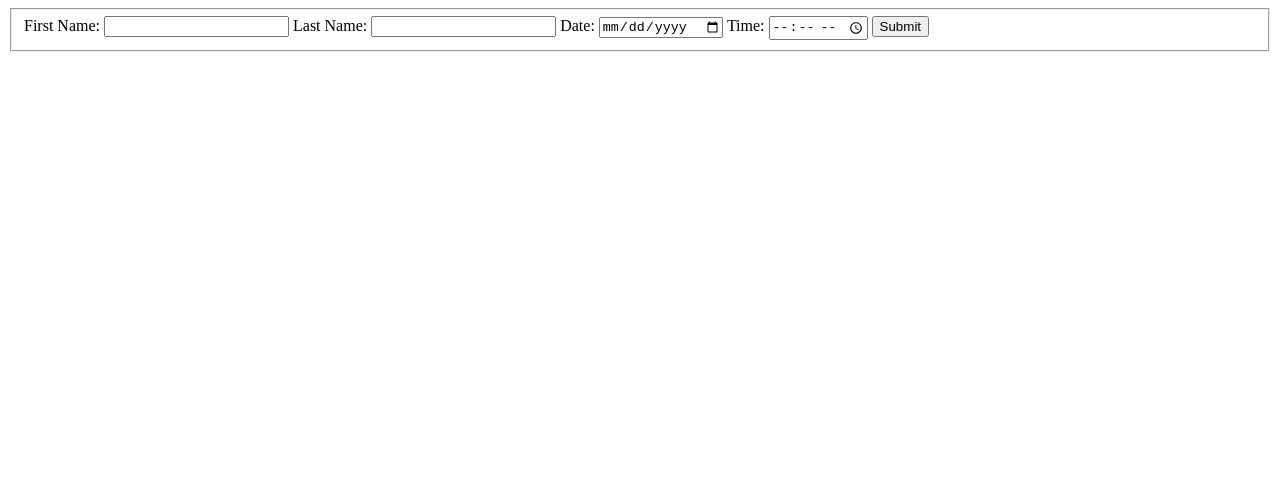
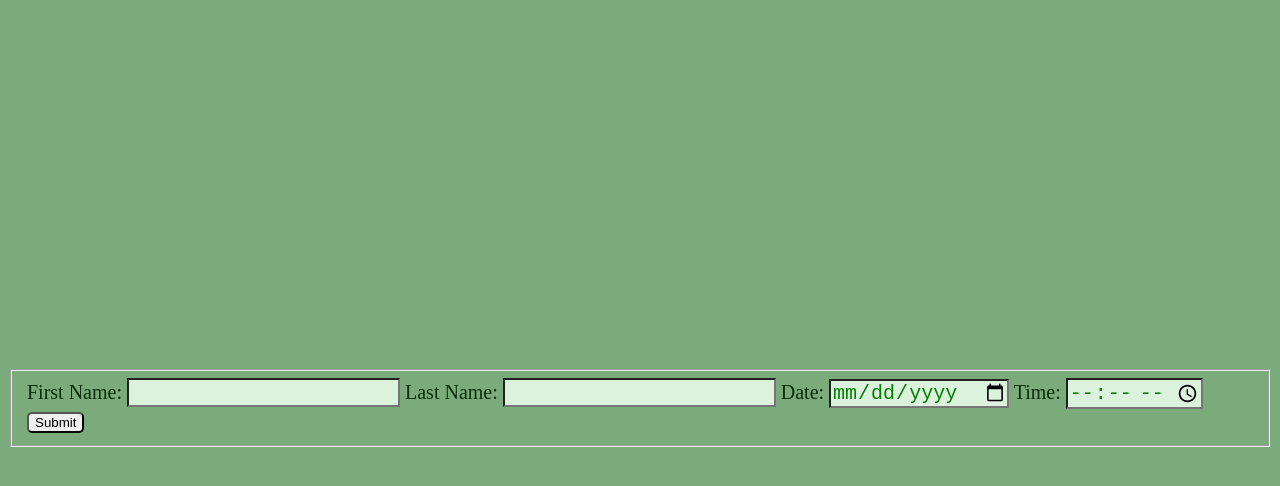
Before and after one commit to dangrabo/pp-appointment-scheduler, a website: page views/home.html in a window 1280 px wide. Drawn offline with Linux system fonts and the light colour scheme; files that its build step writes are made by us from their sources.

Commit message:
Css changes

```diff
--- a/public/styles/style.css
+++ b/public/styles/style.css
@@ -0,0 +1,33 @@
+html{
+    background-color: rgb(123, 171, 123);
+
+}
+
+body{
+    display:flex;
+    flex-direction:column;
+    align-items:center;
+    height:100vh;
+    font-size:20px;
+
+    color:rgb(10, 45, 10);
+
+    border-color:green;
+    border-width: 10px;
+}
+
+label>input{
+background-color: rgb(220, 242, 220);
+color: green;
+
+font-size:20px;
+
+}
+
+button{
+    border-radius: 5px;
+}
+
+form{
+    margin:auto;
+}
--- a/views/home.html
+++ b/views/home.html
@@ -5,7 +5,7 @@
     <meta name="viewport" content="width=device-width, initial-scale=1.0">
     <title>Appintment Form</title>
 
-    <link rel="stylesheet" href="style.css">
+    <link rel="stylesheet" href="/public/styles/style.css">
 
 </head>
 <body>
```
